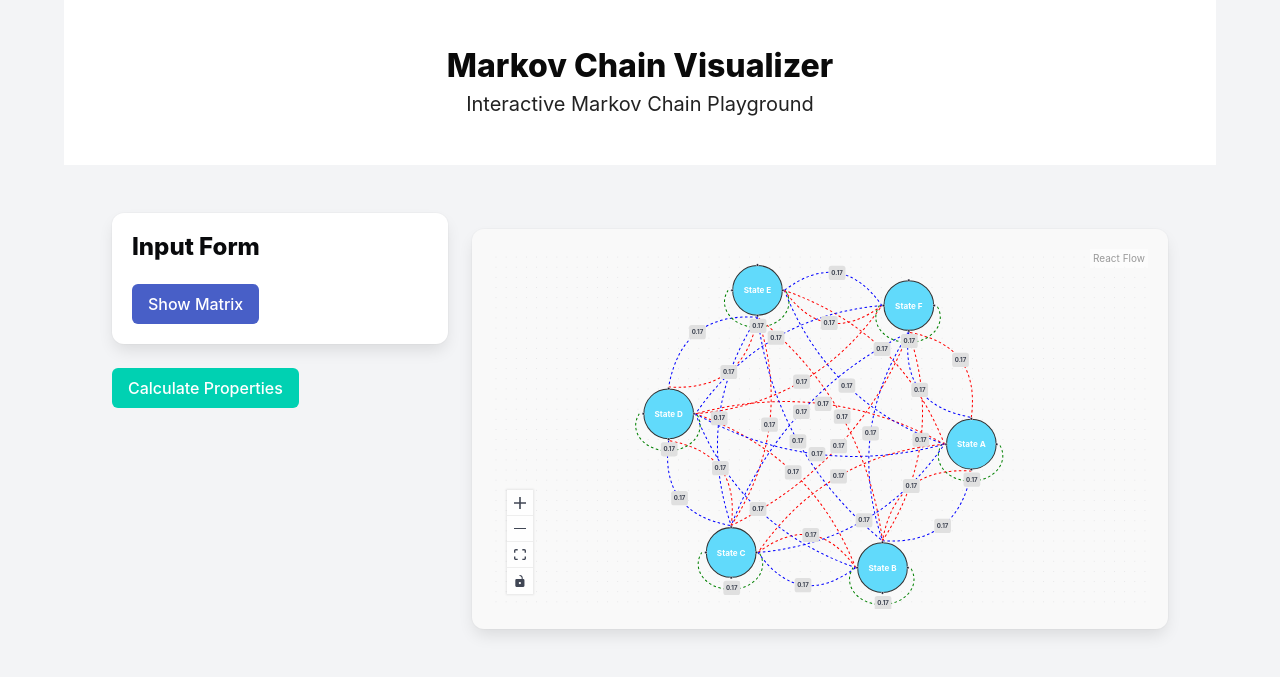
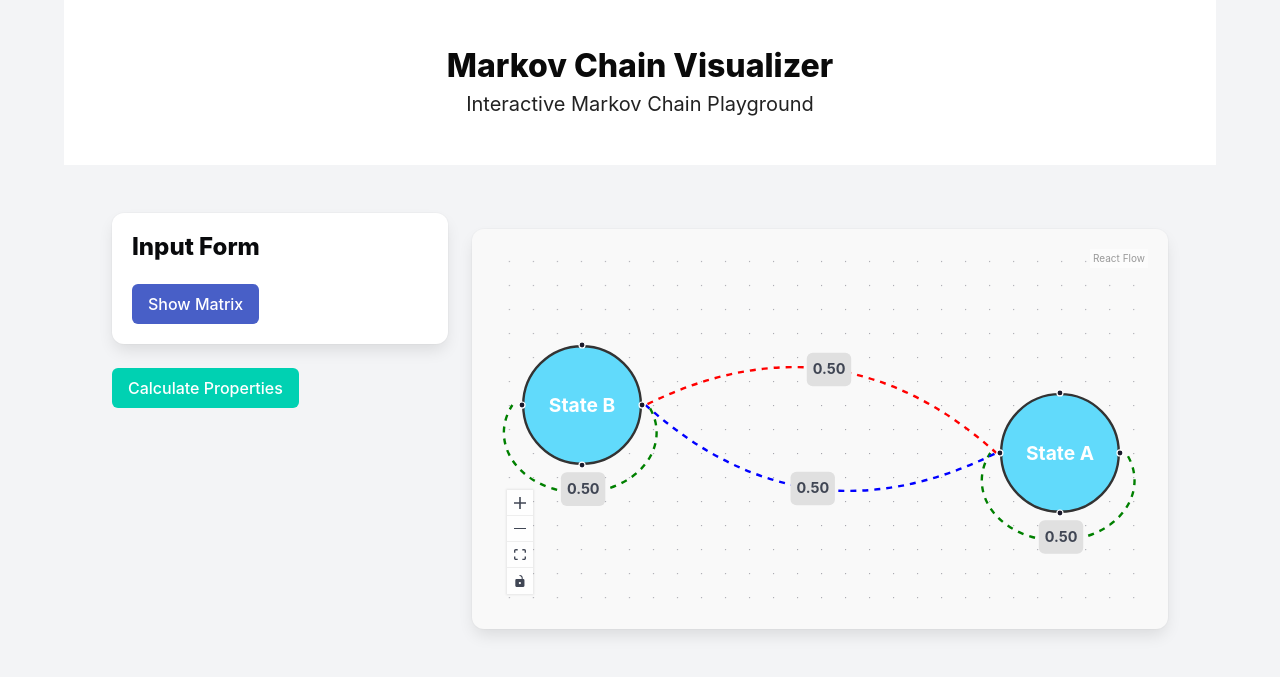
Before and after one commit to hepzanechen/markovplay, a React (Vite) app: page / in a window 1280 px wide. Shown: the top 688 px of the page. Built offline with nearby package versions, Linux system fonts and the light colour scheme.

Commit message:
debugging lable detached from edge

```diff
--- a/src/App.tsx
+++ b/src/App.tsx
@@ -21,10 +21,19 @@ import validateMatrix from './utils/validateMatrix';
 
 
 // Create matrix of transition probabilities
-const createMatrix = (n) => {
-  const matrix = Array.from({ length: n }, () => Array(n).fill(1 / n));
-  return matrix;
-};
+ const createMatrix = (n) => {
+   const matrix = Array.from({ length: n }, () => Array(n).fill(1 / n));
+   return matrix;
+ };
+// const createMatrix = (n) => {
+//   if (n === 2) {
+//     return [[1, 0], [0.5, 0.5]];
+//   }
+
+//   // Default behavior for other values of n
+//   const matrix = Array.from({ length: n }, () => Array(n).fill(1 / n));
+//   return matrix;
+// };
 const edgeTypes = {
   bidirectional: BiDirectionalEdge,
   selfconnecting: SelfConnectingEdge,
@@ -130,7 +139,7 @@ const createEdges = (matrix, nodesArray) => {
 
 // Main component to visualize the Markov chain
 const MarkovChainFlow = () => {
-  const [size, setSize] = useState(6); // Default size
+  const [size, setSize] = useState(2); // Default size
   const [stateNames, setStateNames] = useState(Array.from({ length: size }, (_, i) => `State ${String.fromCharCode(65 + i)}`));
   const [matrix, setMatrix] = useState(createMatrix(size));
   const [nodes, setNodes, onNodesChange] = useNodesState(createNodes(size, stateNames));
```
